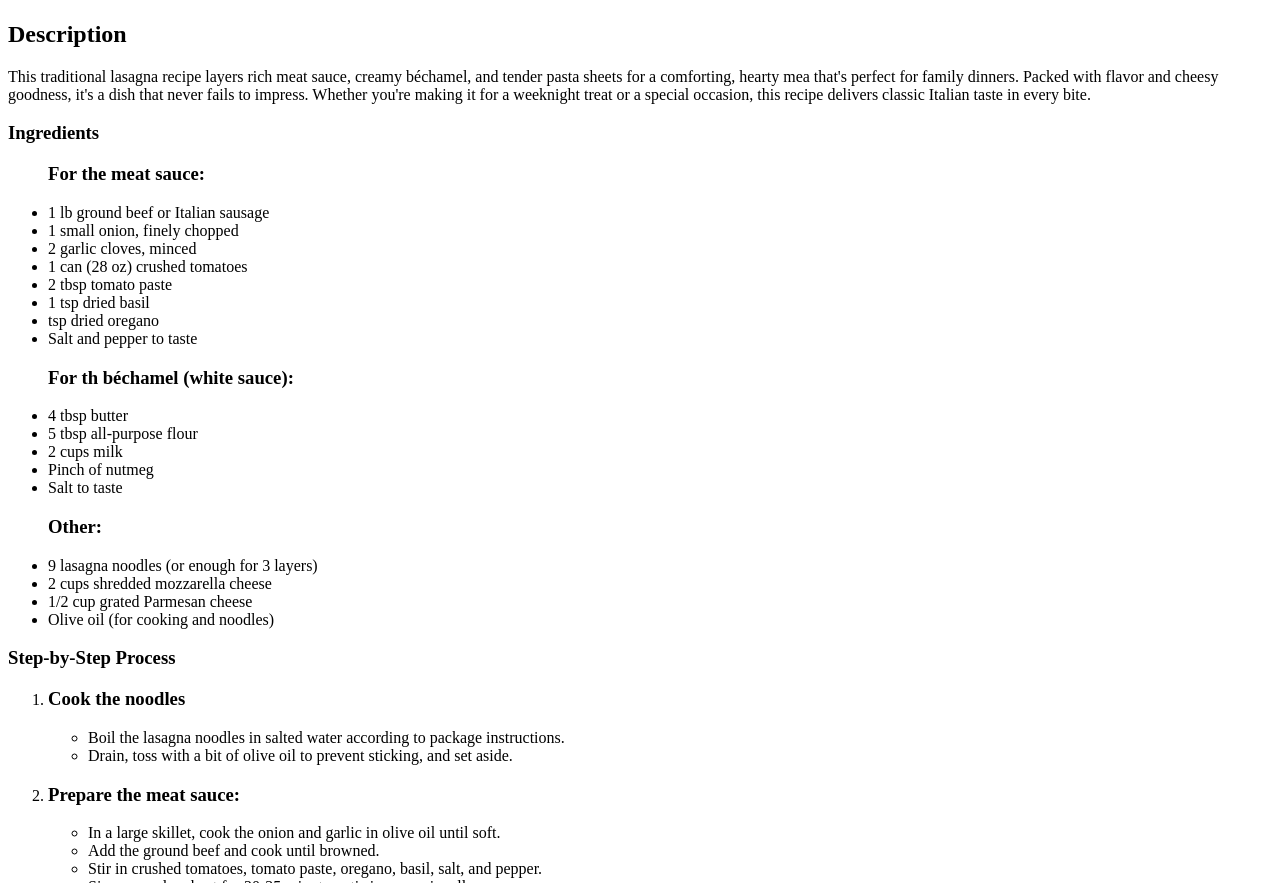
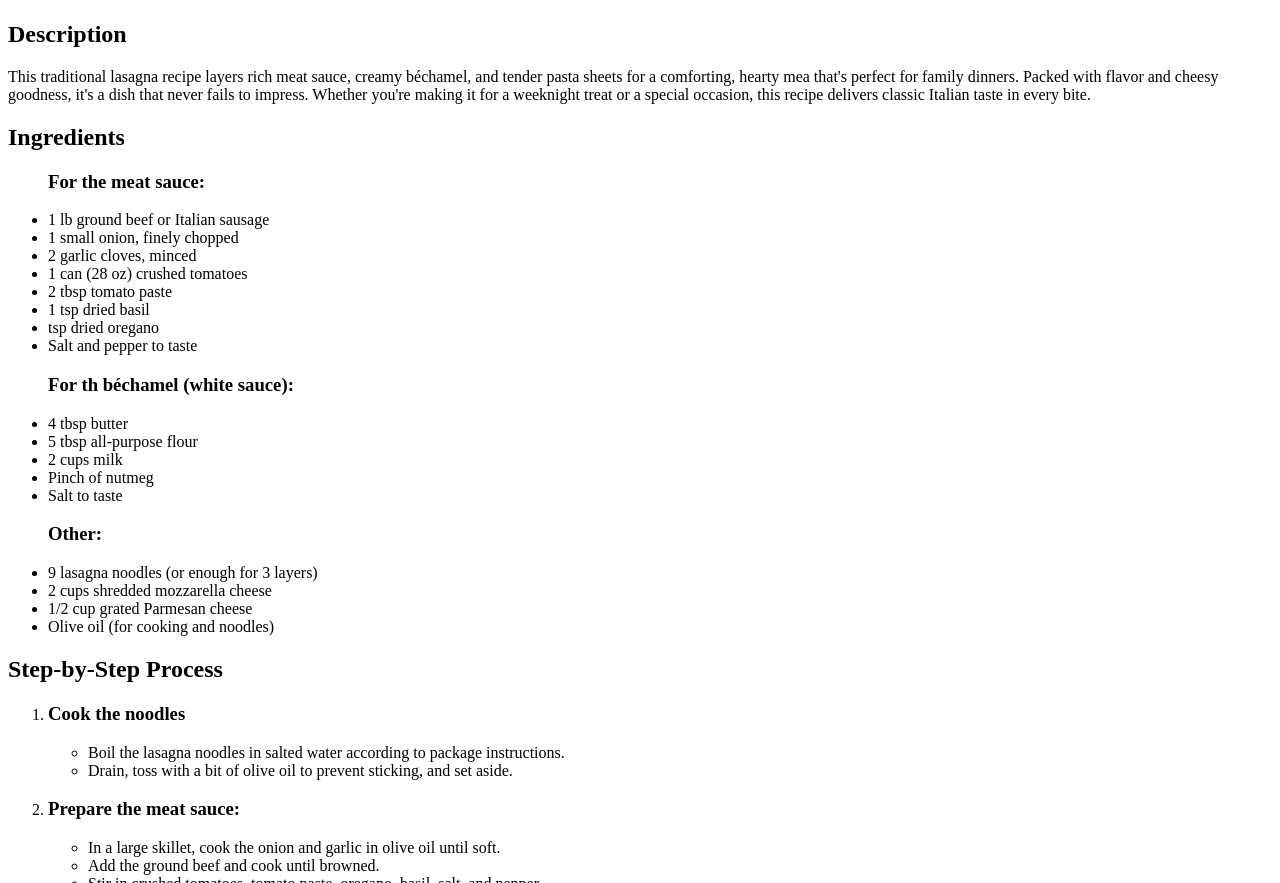
Before and after one commit to IsaiahVega/odin-recipes, a plain HTML site: page recipes/lasagna.html in a window 1280 px wide. Shown: the part 483-1366 px from the top of the page. Drawn offline with Linux system fonts and the light colour scheme.

Commit message:
Change heading from <h3> to <h2>
Changed the heading size from <h3> to <h2> for
"Ingredients" and "Step-by-Step" headings

```diff
--- a/recipes/lasagna.html
+++ b/recipes/lasagna.html
@@ -15,7 +15,7 @@
       Whether you're making it for a weeknight treat or a special occasion,
       this recipe delivers classic Italian taste in every bite.
     </p>
-    <p><h3>Ingredients</h3></p>
+    <p><h2>Ingredients</h2></p>
     <ul>
       <h3>For the meat sauce:</h3>
       <li>1 lb ground beef or Italian sausage</li>
@@ -38,7 +38,7 @@
       <li>1/2 cup grated Parmesan cheese</li>
       <li>Olive oil (for cooking and noodles)</li>
     </ul>
-    <p><h3>Step-by-Step Process</h3></p>
+    <p><h2>Step-by-Step Process</h2></p>
     <ol>
       <li><h3>Cook the noodles</h3>
       <ul>
```
